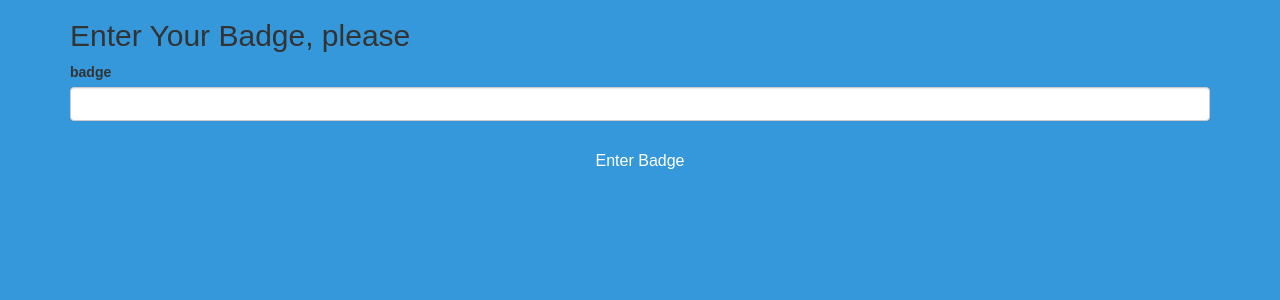
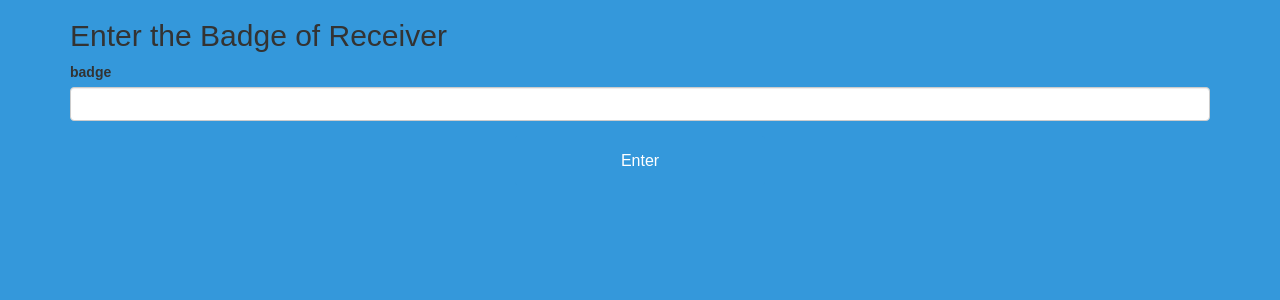
Before and after one commit to JoeSuber/phones, a Flask app: page / in a window 1280 px wide. Shown: the part 51-351 px from the top of the page. Run offline with Flask 2, Linux system fonts and the light colour scheme; some libraries are stand-ins or nearby versions.

Commit message:
change badge message

```diff
--- a/templates/index.html
+++ b/templates/index.html
@@ -23,11 +23,11 @@ DVT&C Inventory
     {% endif %}
 
       <form class="form-signin" method="POST" action="{{ url_for('index') }}">
-        <h2 class="form-signin-heading">Enter Your Badge, please</h2>
+        <h2 class="form-signin-heading">Enter the Badge of Receiver </h2>
         {{ form.hidden_tag() }}
         {{ wtf.form_field(form.badge) }}
 
-        <button class="btn btn-lg btn-primary btn-block" type="submit">Enter Badge</button>
+        <button class="btn btn-lg btn-primary btn-block" type="submit">Enter</button>
       </form>
     </div> <!-- /container -->
 {% endblock %}
```
Also changed, not shown: app.py (line endings or trailing spaces).
